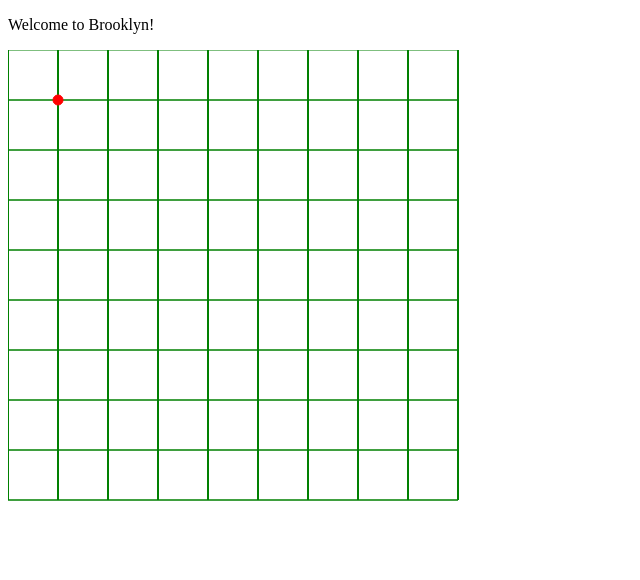
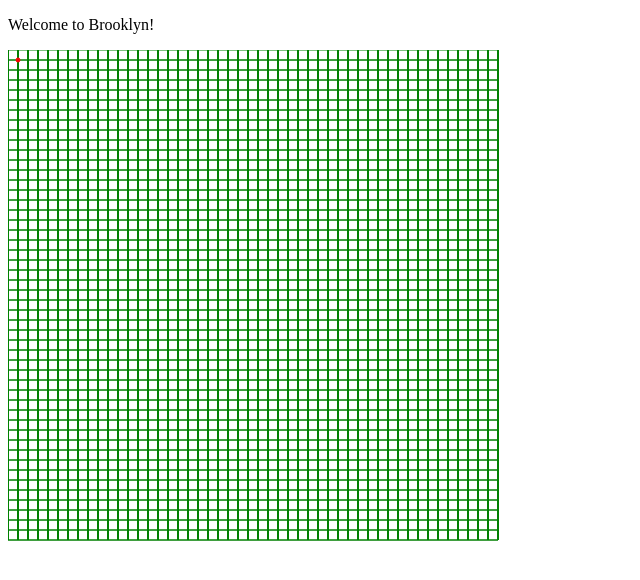
Before and after one commit to mk200789/csc_I1800_class_projects, a plain HTML site: page homework_1/experiment/index.html in a window 1280 px wide. Shown: the whole page, without its empty margins (0-640 px from the left). Drawn offline with Linux system fonts and the light colour scheme.

Commit message:
change size of canvas and cell grid

```diff
--- a/homework_1/experiment/index.html
+++ b/homework_1/experiment/index.html
@@ -9,7 +9,7 @@
 	<body>
 
 		<p>Welcome to <span id ="cityname"></span>!</p>
-		<canvas id = "grid" width="900" height="900"></canvas>
+		<canvas id = "grid" width="1000" height="1000"></canvas>
 
 	</body>
 </html>
--- a/homework_1/experiment/sample.js
+++ b/homework_1/experiment/sample.js
@@ -37,12 +37,13 @@ function draw_grid(){
 	//set 2d grid
 	var context = canvas.getContext("2d");
 
-	var cell = 50;
+	var cell = 10;
 
 	//holds value of previous x, and y value for drawing lines
 	var prevx = 0;
 	var prevy = 0;
 	context.beginPath();
+	context.lineWidth = 1;
 
 	for (var row = 0; row < 500; row += cell){
 		for (var i = 0; i <500; i+=cell){
@@ -69,7 +70,7 @@ function draw_grid(){
 	//context.fillRect(cell-5, cell-5, 10, 10);
 	//draws a circle
 	context.fillStyle = "red";
-	context.arc(cell, cell, 5, 0, 2 * Math.PI);
+	context.arc(cell, cell, 2, 0, 2 * Math.PI);
 	context.fill();
 	context.stroke();
 
```
